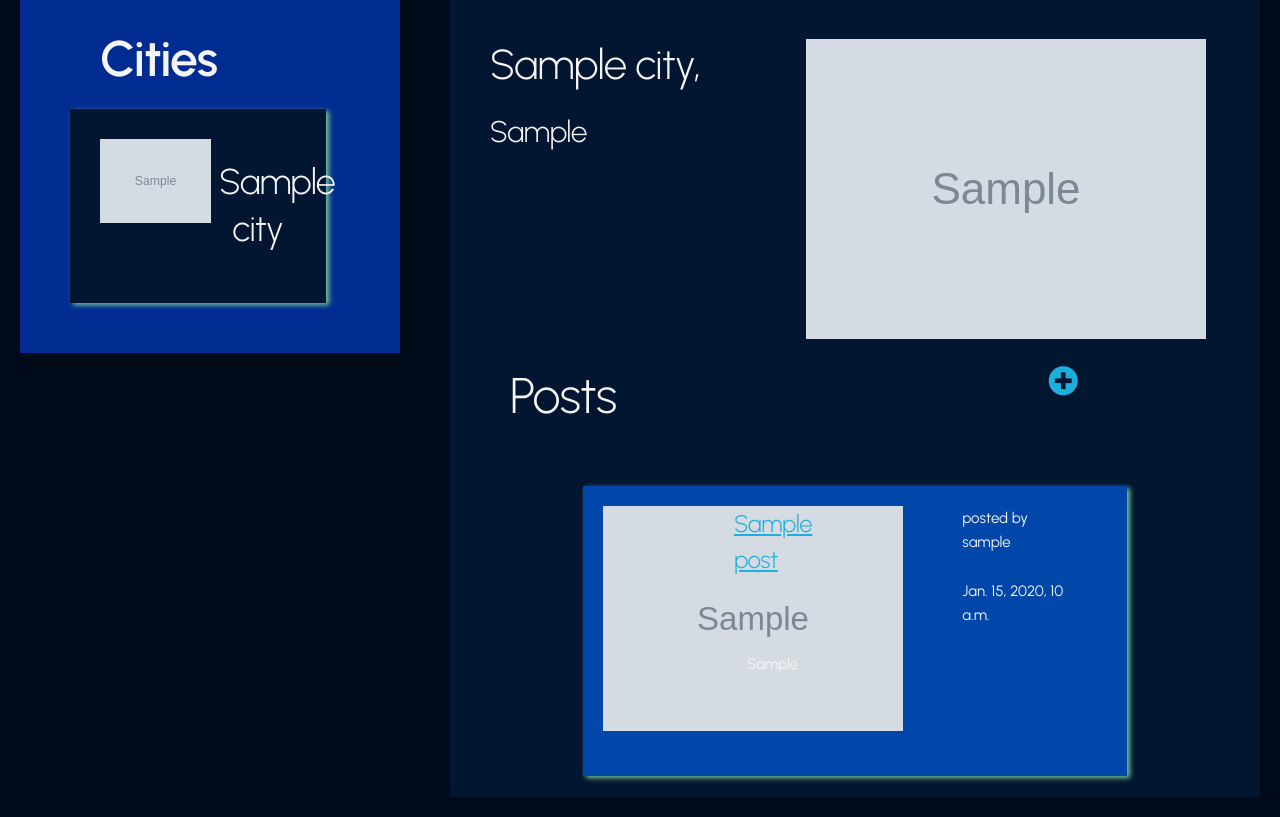
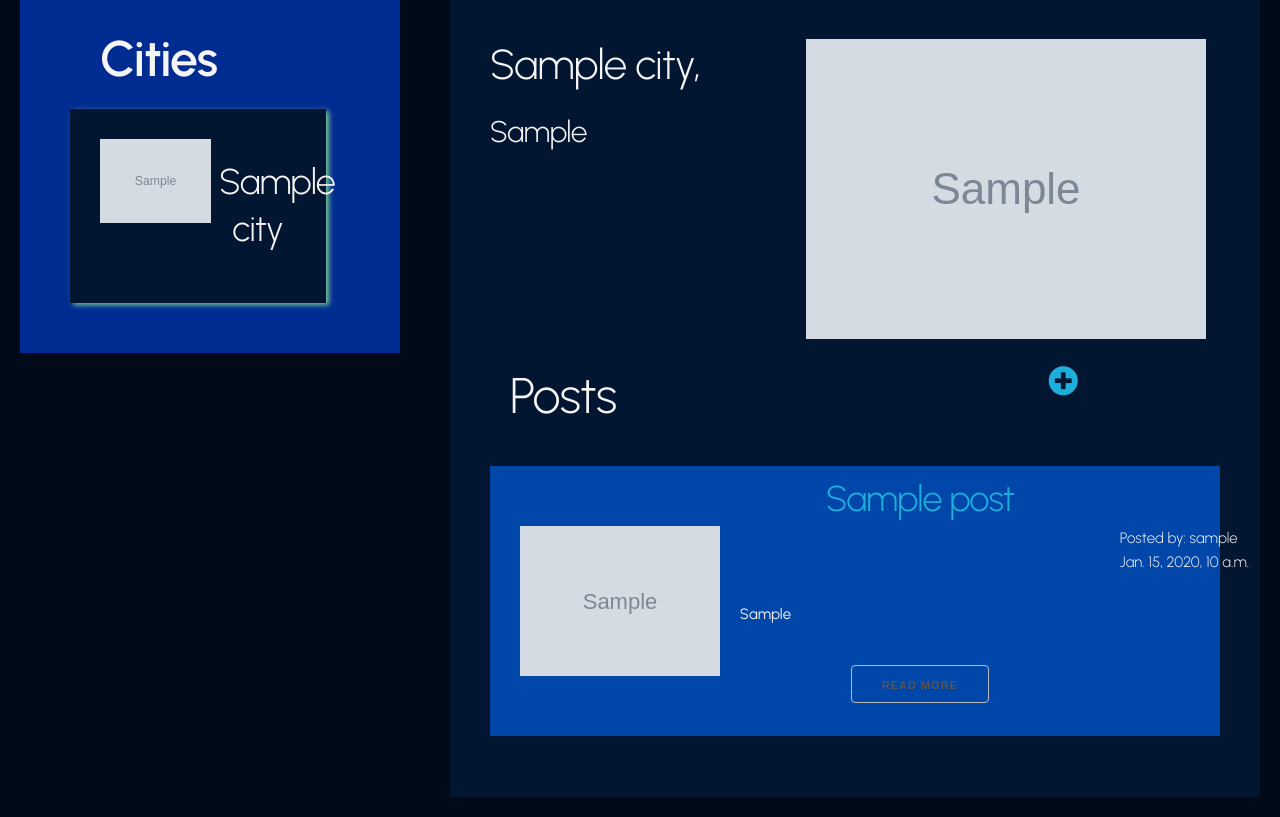
Before and after one commit to geearen/the-wayfarer, a Django app: page /cities/1/ in a window 1280 px wide. Shown: the part 232-1049 px from the top of the page. Run offline with Django 3.2, Linux system fonts and the light colour scheme; tables that the repository leaves empty hold one stand-in row (values such as "Sample post"); grey boxes marked "Sample" are stand-in pictures.

Commit message:
working on city page posts

```diff
--- a/app_account/static/scripts/main.js
+++ b/app_account/static/scripts/main.js
@@ -100,3 +100,18 @@ document.querySelector('.modal-inner').addEventListener('click', function(){
 $(".modal-content").click(function (event){
   event.stopPropagation();
 })
+
+
+$(".post_tips_button").click(function(e){
+  if(!$(".post_tips_button").is("#read_less")){
+  $(".city_post_container p").removeClass("post_tips_truncate");
+  $(".post_tips_button").text("read less");
+  $(".post_tips_button").attr("id", "read_less");
+
+  }else {
+    $(".post_tips_button").text("read more");
+    $(".city_post_container p").addClass("post_tips_truncate");
+    $(".post_tips_button").removeAttr("read_less");
+  };
+  e.stopPropagation();
+});
--- a/app_account/static/styles/main.css
+++ b/app_account/static/styles/main.css
@@ -478,6 +478,8 @@ a.carousel_button_prev:hover, a.carousel_button_next:hover {
 .post_detail_content {
   margin: 20px;
   grid-template-columns: repeat(1, 1fr);
+  min-height: 120%;
+  overflow: auto;
 }
 
 .post_detail_content h6, .post_detail_content span {
@@ -613,27 +615,40 @@ div.delete_button {
   border: 3px solid var(--button);
 }
 .post_card{
-  max-width: 100rem;
+  max-width: 620px;
 }
 .post_row{
   padding:2rem;
 }
 .post_content{
   padding:2rem;
+}
+.post_header {
+  margin-left: 20px;
+}
 
-}
+
 .post_content_each{
   background-color: var(--cobalt);
   box-shadow: 3px 2px 5px var(--button);
   margin: 2rem;
   padding: 2rem;
   height: 250px;
+  width: 600px;
 }
+
 .icon_plus{
   align-items: flex-end;
 }
 .post_image img{
   width:300px;
+}
+
+.post_tips_truncate {
+  width: 250px;
+  white-space: nowrap;
+  overflow: hidden;
+  text-overflow: ellipsis;
 }
 
 
@@ -683,13 +698,49 @@ body::-webkit-scrollbar-thumb{
 
 
 
+.city_post_container {
+  display: grid;
+  grid-template-columns: 220px 200px 200px 130px;
+  grid-template-rows: 50px 125px 75px;
+  max-width: 750px;
+  min-height: 250px;
+  background: var(--cobalt);
+  padding: 10px;
+}
 
+.city_post_container img {
+  width: 200px;
+  height: auto;
+  grid-row: 1 / 4;
+  grid-column: 1 / 2;
+  align-self: center;
+  margin-left: 20px;
+}
 
+.city_post_container a {
+  grid-row: 1 / 2;
+  grid-column: 2 / 4;
+  justify-self: center;
+}
 
+.city_post_container .city_tips {
+  grid-row: 2 / 4;
+  grid-column: 2 / 5;
+  align-self: center;
+  margin-left: 20px;
+}
 
+.city_post_container .post_tips_button {
+  grid-row: 3 / 4;
+  grid-column: 2 / 4;
+  align-self: center;
+  justify-self: center;
+}
 
-
-
+.city_post_container h6 {
+  grid-row: 2 / 3;
+  grid-column: 4 / 5;
+}
 
 
 
--- a/app_content/templates/city_detail.html
+++ b/app_content/templates/city_detail.html
@@ -64,41 +64,17 @@
               </div>
             </div>
             {% for post in city.posts.all %}
-            <div class="container post_card">
-                  <div class="row post_content_each">
-                      <div class="three columns post_image" >
-                        <img src="{{post.post_image}}" alt="post_image" />
-                      </div>
-                      <div class="eight columns row">
-                        <div class="row">
-                        <div class="post_header eight columns">
-                          <a class ="five columns" href="{%url "post_detail" post.pk%}">
-                            <h5>{{post.title}}  </h5>
-                          </a>
-                          <div class="three columns">
-                          </div>
-                        </div>
-                          <div class="post_date four columns">
-                            <p>posted by {{post.profile.user}}</p>
-                            <p>{{post.post_date}}</p>
+            <div class="city_post_container">
+              <a class="link_style" href="{% url 'post_detail' post.pk %}"><h3>{{post.title}}</h3></a>
+              <h6><span>Posted by: {{post.profile.user}}<br>{{post.post_date}}</span></h6>
 
-                            {% comment %} <button onclick="myFunction()">
-                              <i id="dropdown_i" class="fas fa-ellipsis-h"></i>
-                                <div id="dropdown_content" class="dropdown_content">
-                                  <a href="{% url 'post_update' post.pk %}">Edit</a>
-                                  <a href="{% url 'post_delete' post.pk %}">Delete</a>
-                                </div>
-                            </button> {% endcomment %}
 
-                          </div>
-                        </div>
-                          <div class="post_tips eight columns">
-                            <p class="post_tips_truncate">{{post.tips}}</p>
-                          </div>
-                      </div>
-                  </div>
+              <img src="{{post.post_image}}" alt="post_image">
+              <p class="post_tips_truncate city_tips">{{post.tips}}</p>
+              <button class="post_tips_button">read more</button>
             </div>
             {% empty %} {% endfor %}
+          <br>
         </div>
       </div>
 
@@ -139,11 +115,11 @@
           <p><label for="id_city">City:</label>
           <select name="city" required id="id_city">
             <option value="" selected>---------</option>
-            <option value="2">Sydney</option>
-            <option value="4">Seattle</option>
-            <option value="3">London</option>
-            <option value="1">San Franciso</option>
+            {% for city in cities %}
+            <option value="{{city.pk}}">{{city.city_name}}</option>
 
+            {% empty %}
+            {% endfor %}
           <input class="" type="submit" value="Submit" />
 
         </form>
```
